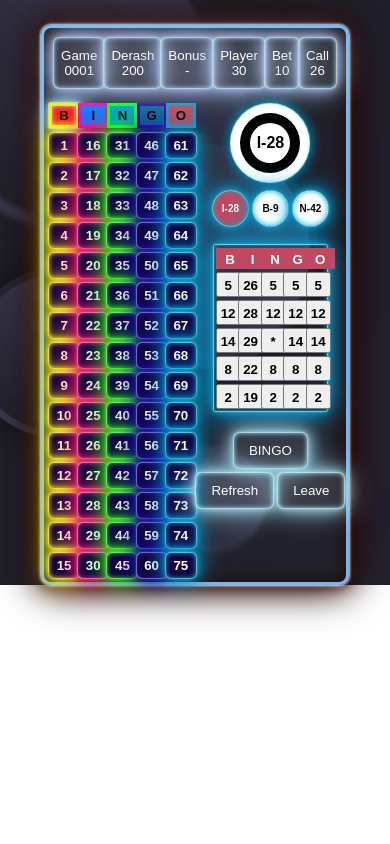
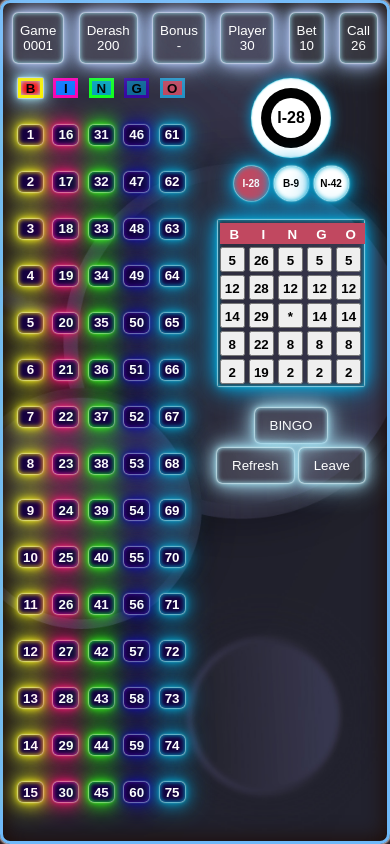
Before and after one commit to elias-alt/bingo_game, a plain HTML site: page go bingo project/go bingo project 2/index.html in a window 390 px wide. Drawn offline with Linux system fonts and the light colour scheme.

Commit message:
Update style.css

```diff
--- a/go bingo project/go bingo project 2/style.css
+++ b/go bingo project/go bingo project 2/style.css
@@ -14,15 +14,12 @@ body{
     justify-content: center;
 }
 .main-container{
-    width: 380px;
-    height: 560px;
-    margin-left: 38%;
-    margin-right: 38%;
+    width: 30%;
+    height: 100vh;
     border-radius: 10px;
     background-image: url('bg-frame2.jpg');
     background-repeat: no-repeat;
     background-size: cover;
-    margin-top: 3vh;
     border: 3px solid rgb(111, 185, 249);
     box-shadow: 0 0 .2rem #fff,
             0 0 .2rem #fff,
@@ -39,7 +36,7 @@ body{
 }
 .container{
     width: 100%;
-
+    height: 100%;
 }
 .games{
     font-weight: 500;
@@ -58,21 +55,60 @@ body{
 }
 .bingo-numbers{
     width: 50%;
+    height: 90%;
     float: left;
-    padding-left: 5px;
-    padding-bottom: 5px;
+    padding-left: 15px;
+    padding-bottom: 25px;
     display: grid;
     grid-template-columns: repeat(auto-fit,minmax(20px,1fr));
     gap: 0;
 
 }
 .bingo-numbers button{
-    padding:0px 5px 0px 5px;
-    width: 30px;
-    height: 25px;
+    padding:3px 5px 3px 5px;
+    width: 25px;
+    height: auto;
     margin-top: 5px;
     font-weight: bold;
     text-align: center;
+    display: flex;
+    justify-content: center;
+    align-items: center;
+}
+.b-section{
+    height: 100%;
+    display: flex;
+    justify-content: space-between;
+    flex-direction: column;
+
+}
+.i-section{
+    height: 100%;
+    display: flex;
+    justify-content: space-between;
+    flex-direction: column;
+
+}
+.n-section{
+    height: 100%;
+    display: flex;
+    justify-content: space-between;
+    flex-direction: column;
+
+}
+.g-section{
+    height: 100%;
+    display: flex;
+    justify-content: space-between;
+    flex-direction: column;
+
+}
+.o-section{
+    height: 100%;
+    display: flex;
+    justify-content: space-between;
+    flex-direction: column;
+
 }
 .bingo-playground{
     width: 50%;
@@ -93,6 +129,7 @@ body{
             inset 0 0 0.3rem #feea13;
 }
 .b-button{
+    text-align: center;
     background-color: #fe1313;
     border: 3px solid rgb(249, 241, 5);
     box-shadow: 0 0 .1rem #fff,
@@ -346,8 +383,40 @@ body{
 .refleav-button button:hover{
     box-shadow: none;
 }
-@media only screen and (max-width:1350px) {
-
+@media only screen and (max-width:1100px) {
+    .main-container{
+        width: 40%;
+        height: 100vh;
+    }
+    .bingo-numbers button{
+        padding:5px 5px 5px 5px;
+        width: 25px;
+        height: 24px;
+        margin-top: 5px;
+        font-weight: bold;
+        text-align: center;
+    }
+}
+@media only screen and (max-width:850px) {
+    .main-container{
+        width: 50%;
+        height: 100vh;
+    }
+}
+@media only screen and (max-width:650px) {
+    .main-container{
+        width: 70%;
+        height: 100vh;
+    }
+}
+@media only screen and (max-width:477px) {
+    .main-container{
+        width: 100%;
+        height: 100vh;
+    }
+    .bingo-numbers button{
+        height: 20px;
+    }
 }
 .selected {
     background-color: #007bff;
```
